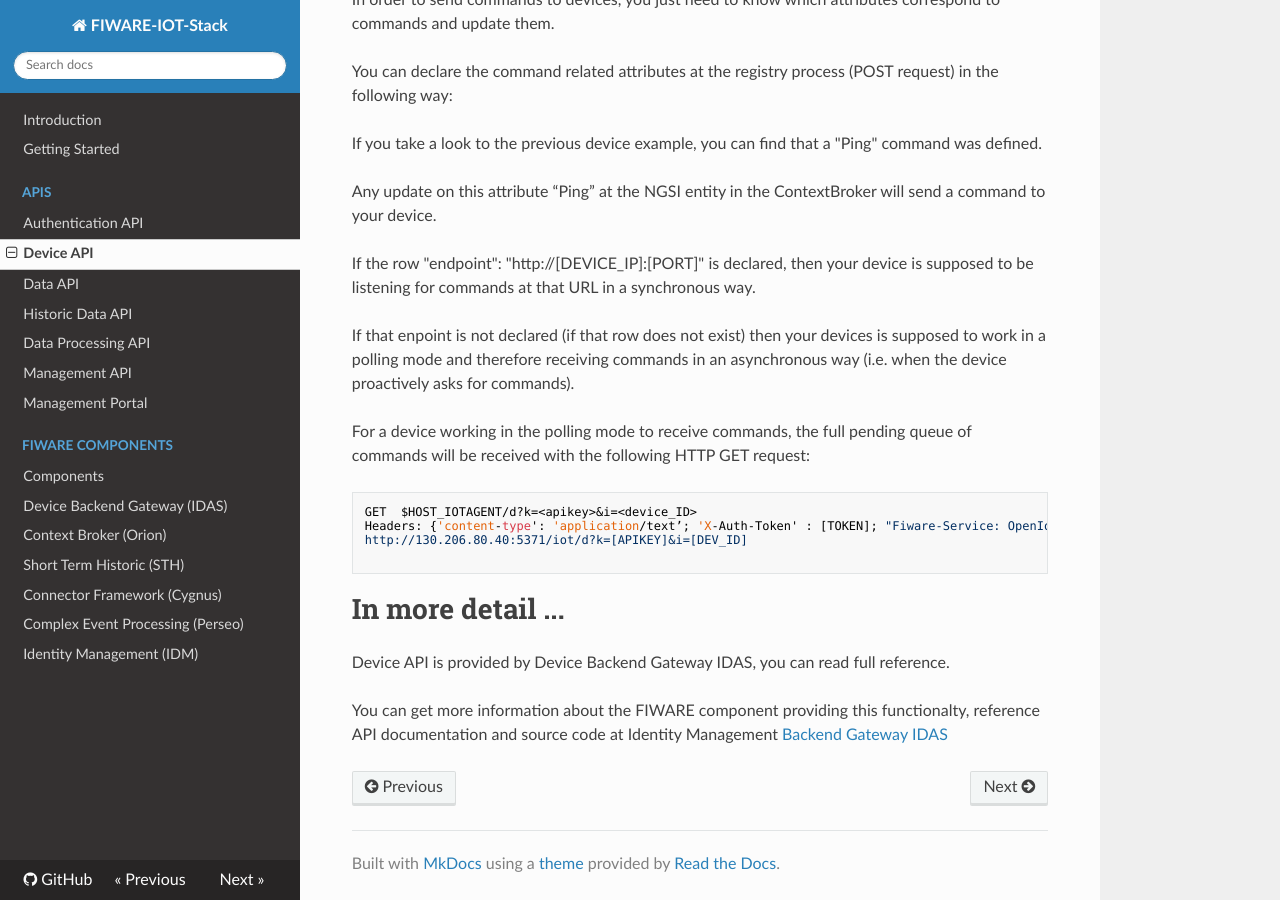
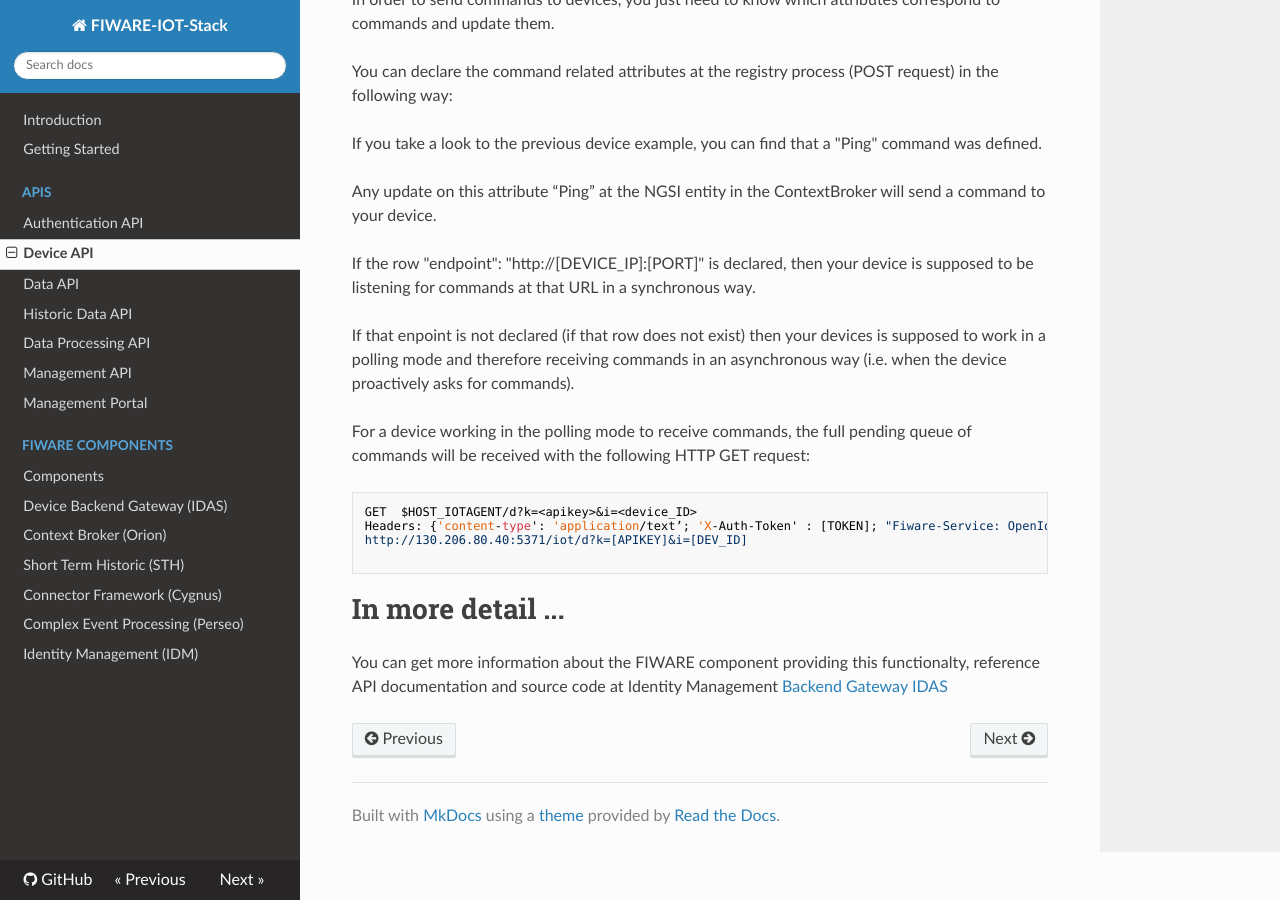
Before and after one commit to telefonicaid/thinking-cities, an MkDocs documentation site: the page built from docs/device_api.md, in a window 1280 px wide and 900 px high, scrolled down 3456 px. Built offline with MkDocs 1.6.1, drawn with Linux system fonts in a browser that asks for light colours; nearby versions of some CDN libraries; old or Windows-style settings are respelled for this version of MkDocs.

Commit message:
Update device_api.md

```diff
--- a/docs/device_api.md
+++ b/docs/device_api.md
@@ -176,6 +176,4 @@
 
 # In more detail ...
 
-Device API is provided by Device Backend Gateway IDAS, you can read full reference.
-
 You can get more information about the FIWARE component providing this functionalty, reference API documentation and source code at Identity Management [Backend Gateway IDAS](device_gateway.md)
```
